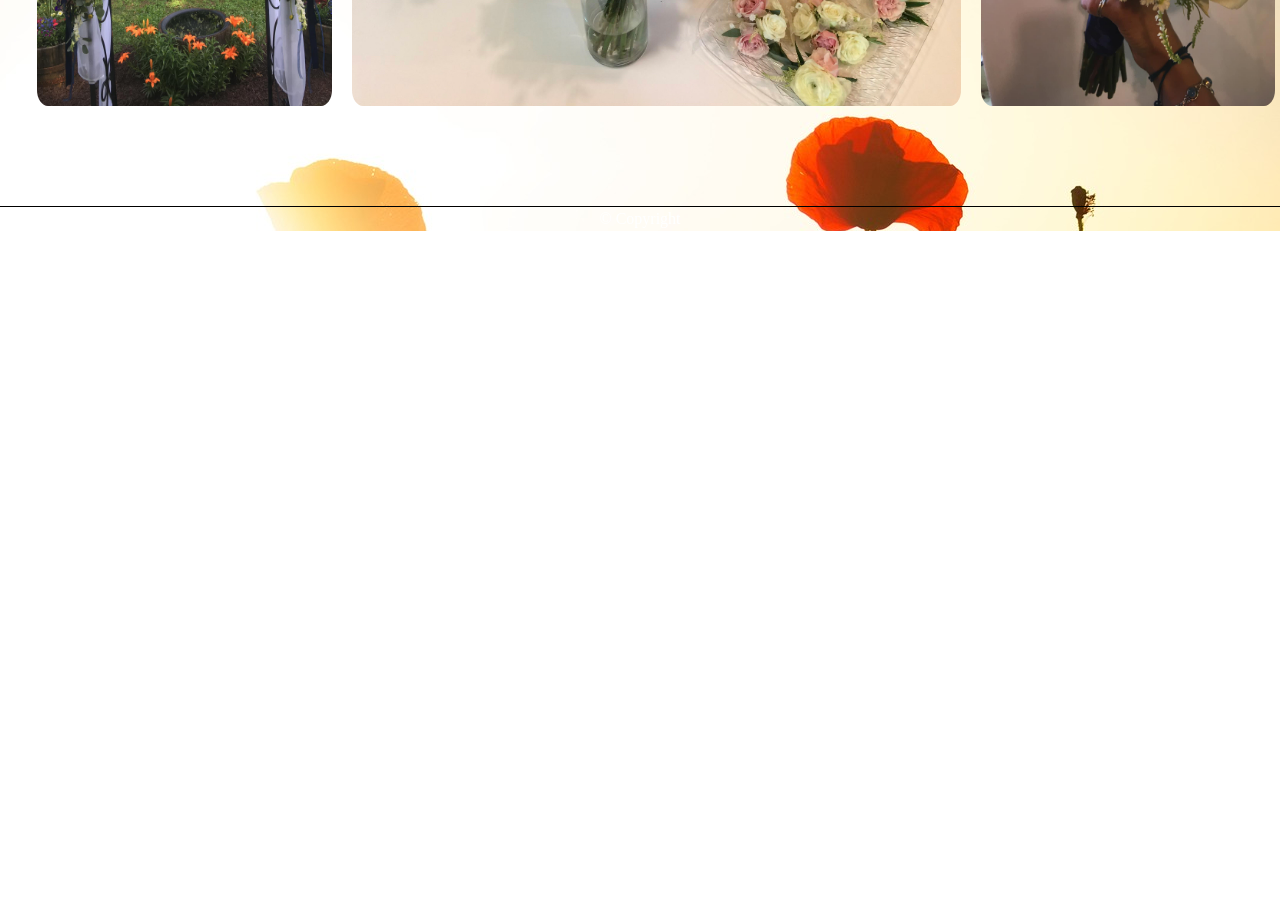
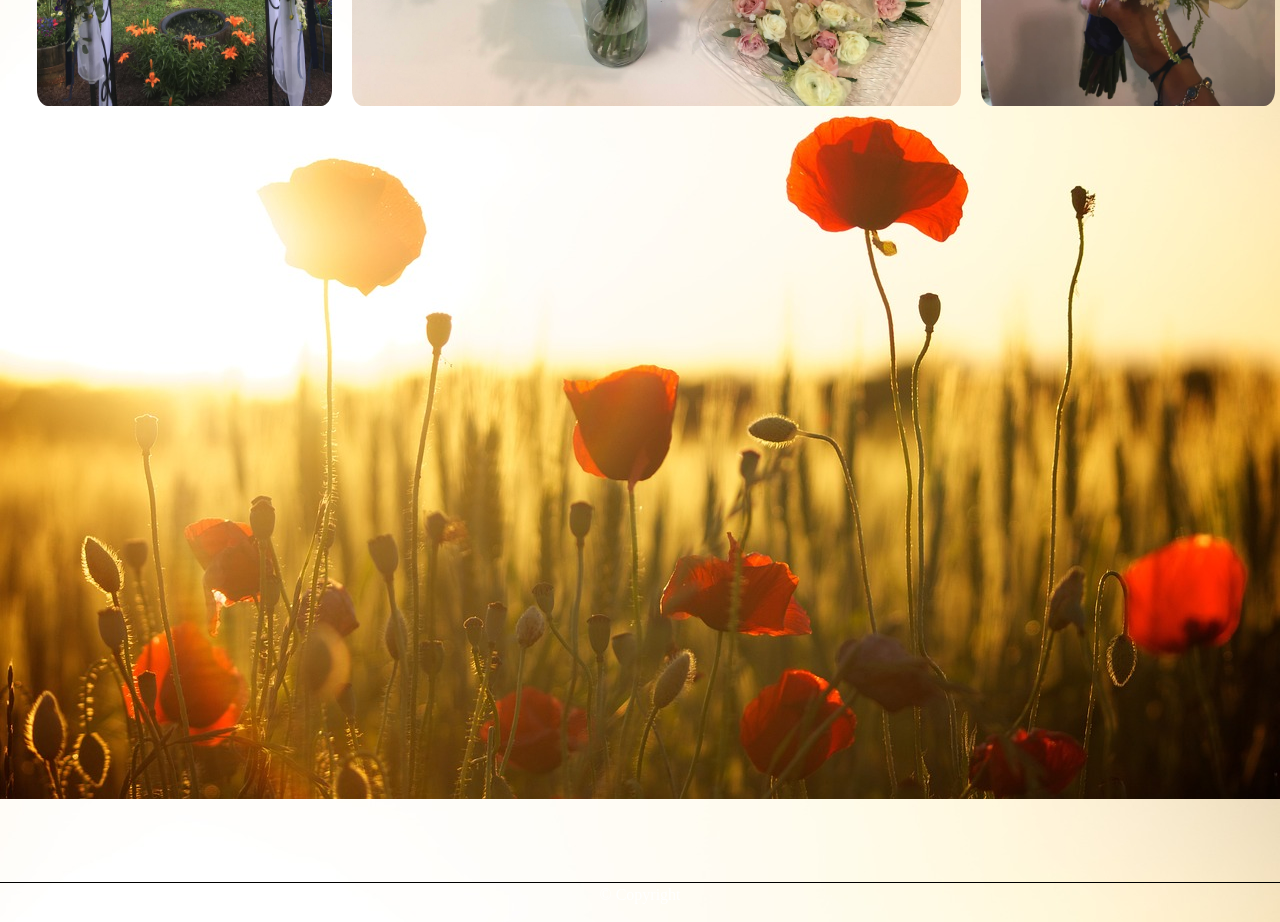
Before and after one commit to AlexOcegueda/FlowersByRebecca, a React (Create React App) app: page /Prom in a window 1280 px wide. Shown: the part 1760-2682 px from the top of the page. Before the commit the page ends 1991 px from the top, so only its background shows below. Built offline with nearby package versions, Linux system fonts and the light colour scheme; a web font is replaced by a local one.

Commit message:
made footer always be at bottom of page

```diff
--- a/src/components/FooterBar.js
+++ b/src/components/FooterBar.js
@@ -1,5 +1,10 @@
 import React from 'react'
 import styled from 'styled-components';
+
+export const PageContainer = styled.div`
+  position: relative;
+  min-height: 100vh;
+`;
 
 export const FooterText = styled.footer`
     color: white;
@@ -7,20 +12,26 @@ export const FooterText = styled.footer`
 `;
 
 export const Footer = styled.div`
+  position: absolute;
+  bottom: 0;
+  width: 100%;
+  height: 2.5rem;
   display: flex;
   justify-content: center;
-  margin-top: 100px;
   border-top: 1px solid black;
+
 `;
 
 export default function FooterBar() {
   return (
     <>
-      <Footer>
-        <FooterText>
-          © Copyright
-        </FooterText>
-      </Footer>
+      <PageContainer>
+        <Footer>
+          <FooterText>
+            © Copyright
+          </FooterText>
+        </Footer>
+      </PageContainer>
     </>
   )
 }
```
